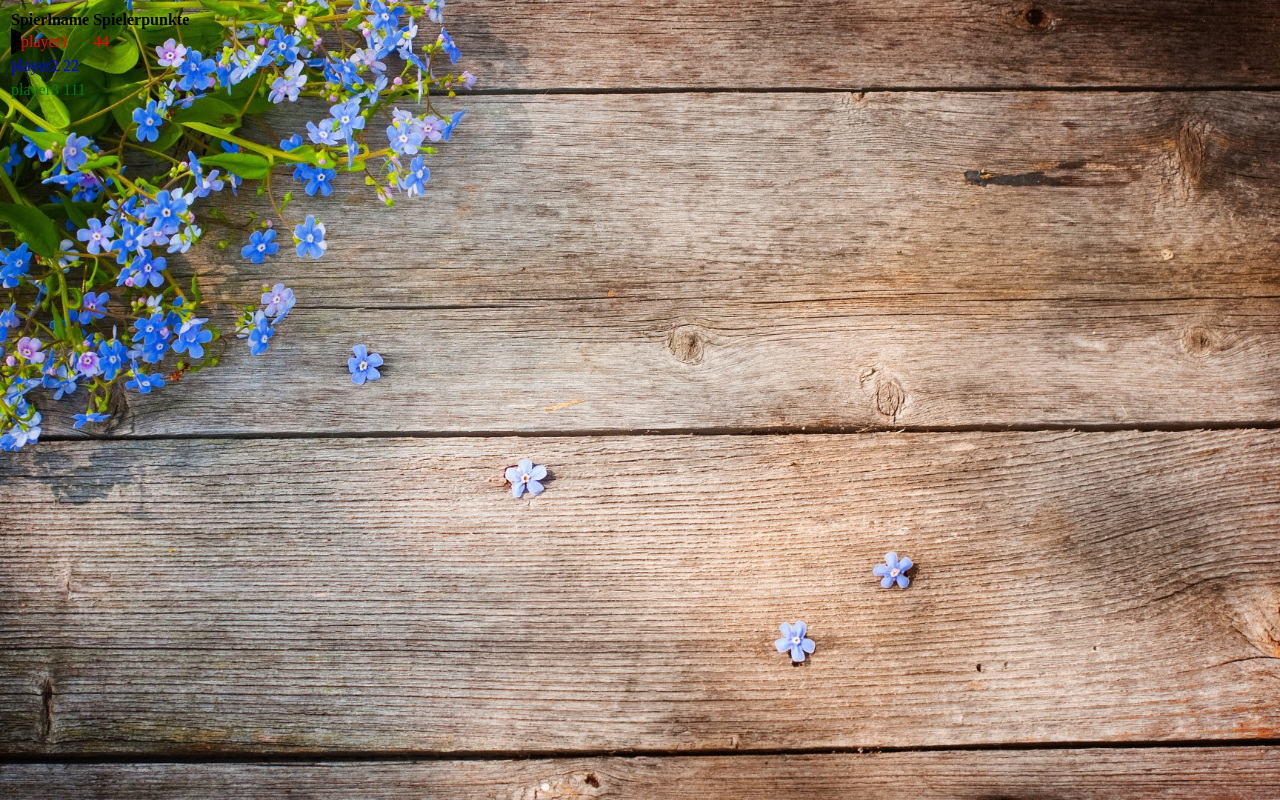
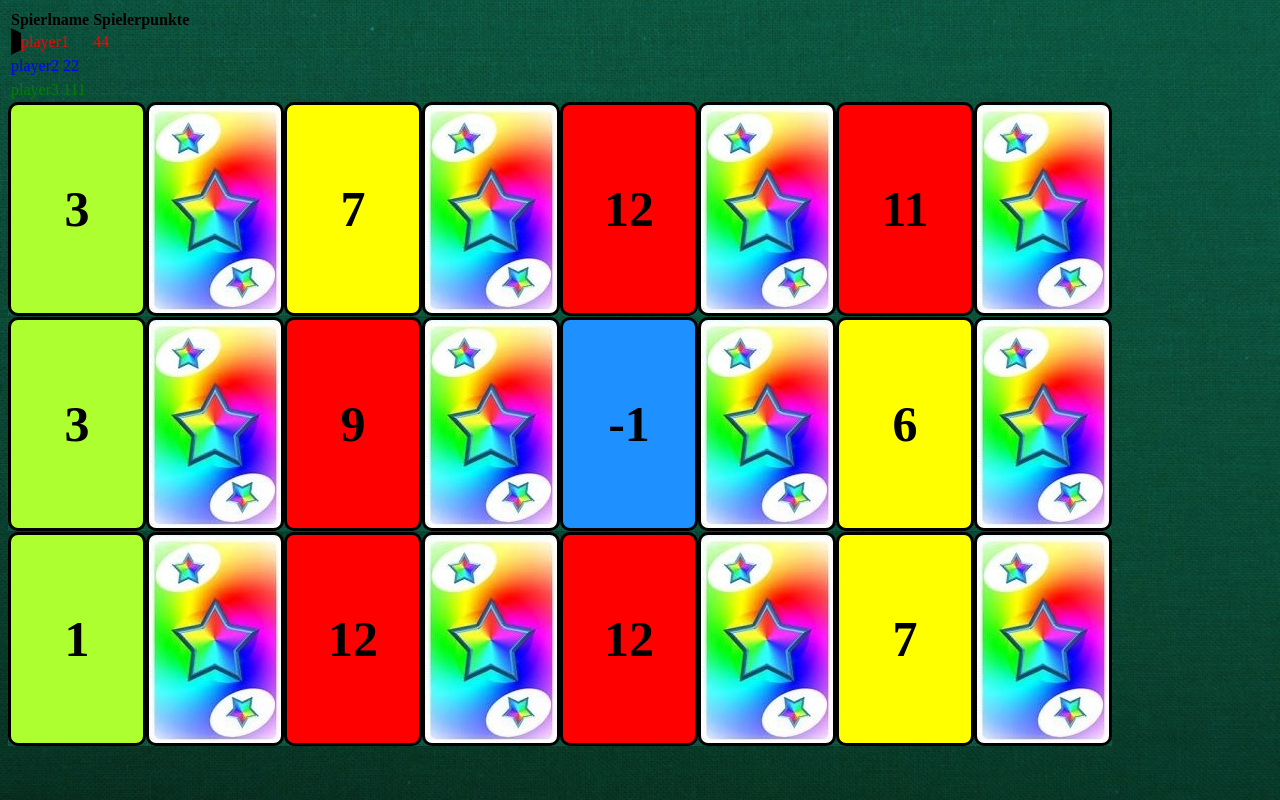
Before and after one commit to Mashnak/Spieleplattform, an Angular app: page / in a window 1280 px wide. Built offline with nearby package versions, Linux system fonts and the light colour scheme.

Commit message:
Create styling for the cards

```diff
--- a/src/app/components/card/card.component.css
+++ b/src/app/components/card/card.component.css
@@ -1,3 +1,20 @@
-.test {
-  background-color: dodgerblue;
+.card {
+  width: 132px;
+  height: 208px;
+  border: black 3px solid;
+  border-radius: 10px;
+  display: table-cell;
+  text-align: center;
+  vertical-align: middle;
+  font-weight: bold;
+  font-size: 50px;
+
 }
+
+.not_turned {
+  background: url("src/assets/skyjo.jpg") no-repeat center center;
+  -webkit-background-size: cover;
+  -moz-background-size: cover;
+  -o-background-size: cover;
+  background-size: cover;
+}
--- a/src/app/components/card/card.component.html
+++ b/src/app/components/card/card.component.html
@@ -1,2 +1,2 @@
-<div [ngStyle]="{background:card.color}" *ngIf="card.turned">{{card.value}}</div>
-<div [ngStyle]="{background:'green'}" *ngIf="!card.turned"></div>
+<div [ngStyle]="{background:card.color}" class="card" *ngIf="!card.turned">{{card.value}}</div>
+<div *ngIf="!card.turned" class="card not_turned"></div>
```
Also changed, not shown: src/assets/43001480-gruen-.jpg, src/assets/skyjo.jpg (added).
